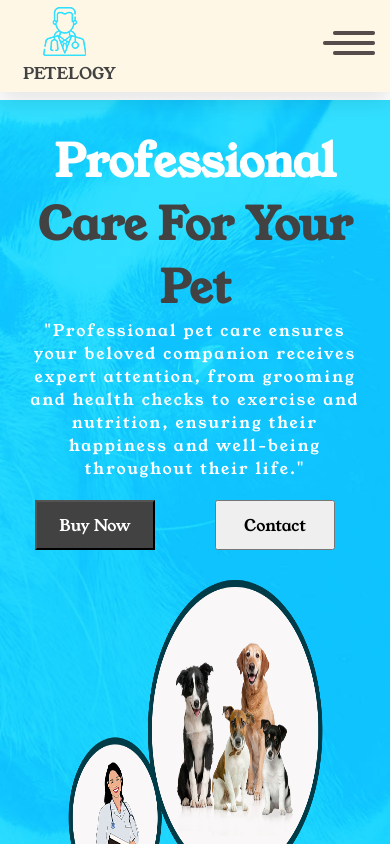
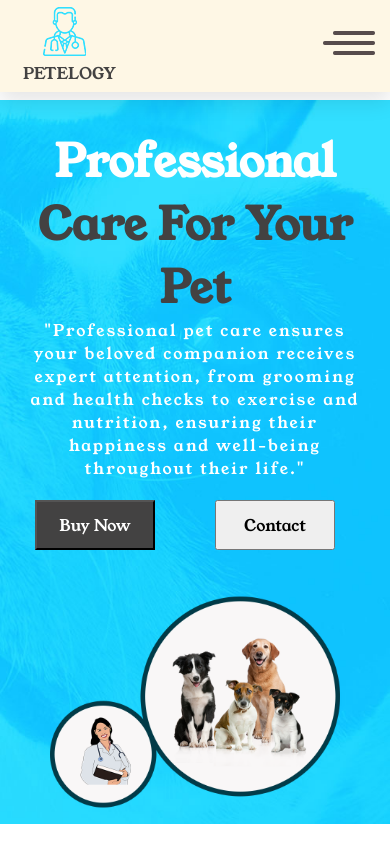
Before and after one commit to Aksh-007/verterniary-store, a React (Vite) app: page / in a window 390 px wide. Shown: the top 844 px of the page. Built offline with nearby package versions, Linux system fonts and the light colour scheme.

Commit message:
Fix - About section n img width fix

```diff
--- a/src/styles/Home.css
+++ b/src/styles/Home.css
@@ -289,8 +289,10 @@ span {
   }
 
   .right img {
-    max-width: 70%;
-    height: 40vh;
+    margin-top: 20px;
+    max-width: auto;
+    height: auto;
+    /* height: 40vh; */
     /* margin-bottom: 50px; */
   }
 
```
